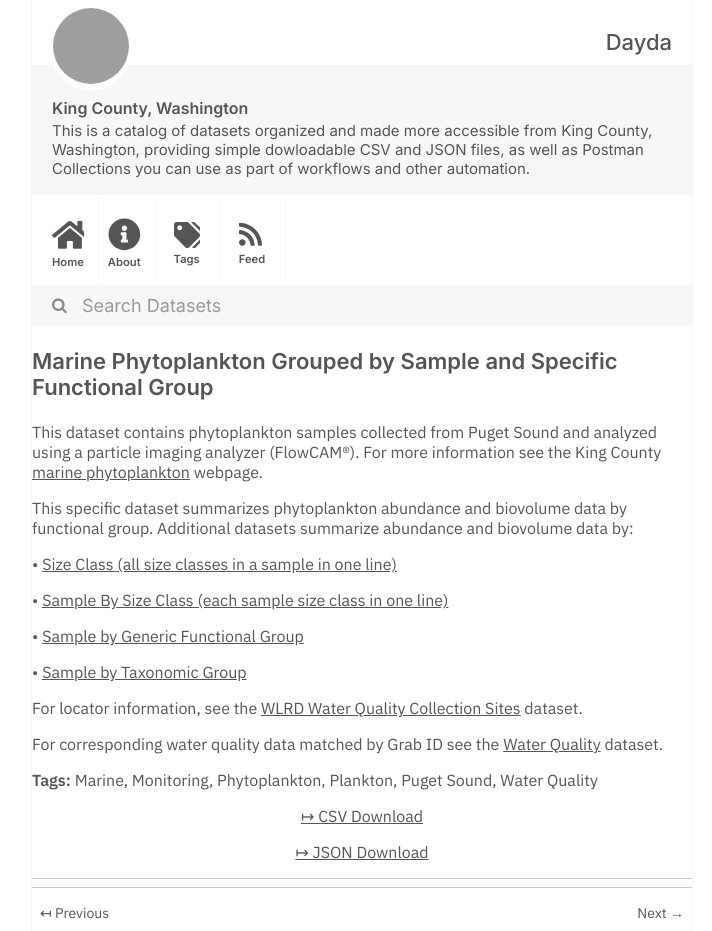
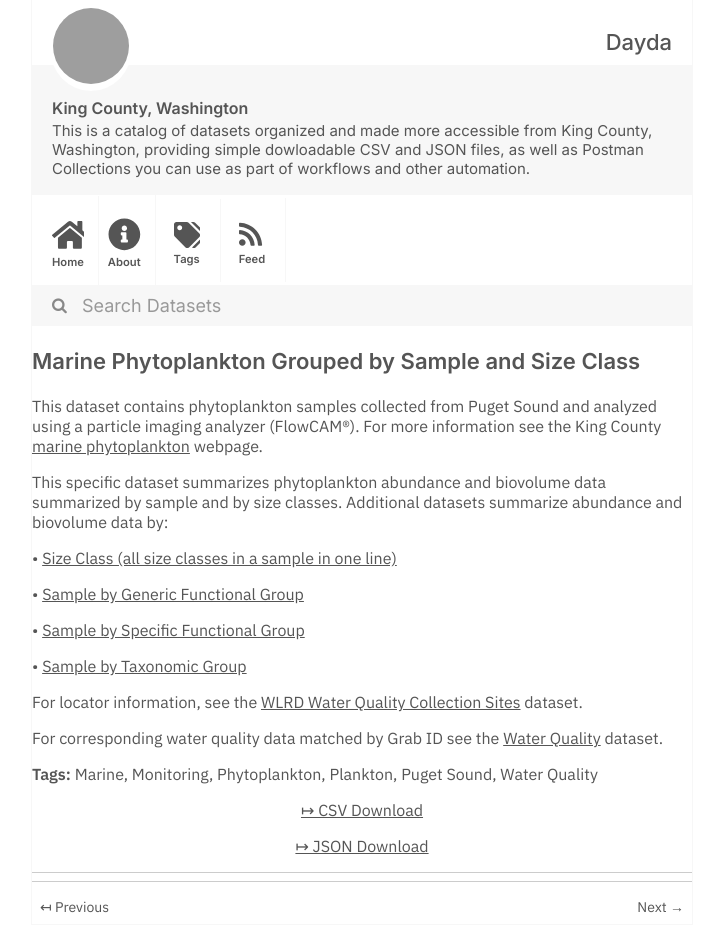
Before and after one commit to dayda-entities/king-county-washington, a Jekyll site: the page built from _posts/2020-11-10-marine-phytoplankton-grouped-b.md, in a window 1280 px wide, cut to the strip 0-931 px from the top of the page. Shown: the whole strip, without its empty margins (278-990 px from the left). Built offline with Jekyll 4.4.1, drawn with Linux system fonts in a browser that asks for light colours; grey boxes are pictures that could not be loaded.

Commit message:
Publish Data

```diff
--- a/_posts/2020-11-10-marine-phytoplankton-grouped-b.md
+++ b/_posts/2020-11-10-marine-phytoplankton-grouped-b.md
@@ -1,7 +1,7 @@
 ---
-title: Marine Phytoplankton Grouped by Sample and Specific Functional Group
-created: '2020-11-10T16:58:47.736626'
-modified: '2020-12-04T19:18:22.997028'
+title: Marine Phytoplankton Grouped by Sample and Size Class
+created: '2020-11-10T16:58:42.523012'
+modified: '2020-12-04T19:18:15.775549'
 state: active
 type: dataset
 tags:
@@ -13,16 +13,16 @@ tags:
   - Water Quality
 groups:
   - Local Government
-csv_url: 'https://data.kingcounty.gov/api/views/xyty-wq8n/rows.csv?accessType=DOWNLOAD'
-json_url: 'https://data.kingcounty.gov/api/views/xyty-wq8n/rows.json?accessType=DOWNLOAD'
+csv_url: 'https://data.kingcounty.gov/api/views/qah3-t5yd/rows.csv?accessType=DOWNLOAD'
+json_url: 'https://data.kingcounty.gov/api/views/qah3-t5yd/rows.json?accessType=DOWNLOAD'
 layout: post
 
 ---
 <p>This dataset contains phytoplankton samples collected from Puget Sound and analyzed using a particle imaging analyzer (FlowCAM®). For more information see the King County <a href="https://green2.kingcounty.gov/marine/Monitoring/Phytoplankton" > marine phytoplankton</a> webpage. </p>
-<p>This specific dataset summarizes phytoplankton abundance and biovolume data by functional group. Additional datasets summarize abundance and biovolume data by:</p>
+<p>This specific dataset summarizes phytoplankton abundance and biovolume data summarized by sample and by size classes. Additional datasets summarize abundance and biovolume data by:</p>
 <p>•	 <a href="https://data.kingcounty.gov/Environment-Waste-Management/Phytoplankton-Grouped-by-Size-Class/ap4k-tvru" >Size Class  (all size classes in a sample in one line)</a></p>
-<p>•	 <a href="https://data.kingcounty.gov/Environment-Waste-Management/Phytoplankton-Grouped-by-Sample-and-Size-Class/qah3-t5yd" >Sample By Size Class (each sample size class in one line)</a></p>
 <p>•	 <a href="https://data.kingcounty.gov/dataset/Phytoplankton-Grouped-by-Sample-and-General-Functi/ddc7-9f23" >Sample by Generic Functional Group</a></p>
+<p>•	 <a href="https://data.kingcounty.gov/dataset/Phytoplankton-Grouped-by-Sample-and-Specific-Funct/xyty-wq8n" >Sample by Specific Functional Group</a></p>
 <p>•	 <a href="https://data.kingcounty.gov/Environment-Waste-Management/Marine-Phytoplankton-Samples-by-Taxonomic-Group/uydm-m3ym" >Sample by Taxonomic Group</a></p>
 <p>For locator information, see the <a href="https://data.kingcounty.gov/dataset/WLRD-Sites/wbhs-bbzf">WLRD Water Quality Collection Sites</a> dataset.</p>
 <p>For corresponding water quality data matched by Grab ID see the <a href="https://data.kingcounty.gov/Environment-Waste-Management/Water-Quality/vwmt-pvjw">Water Quality</a> dataset.</p>
```
